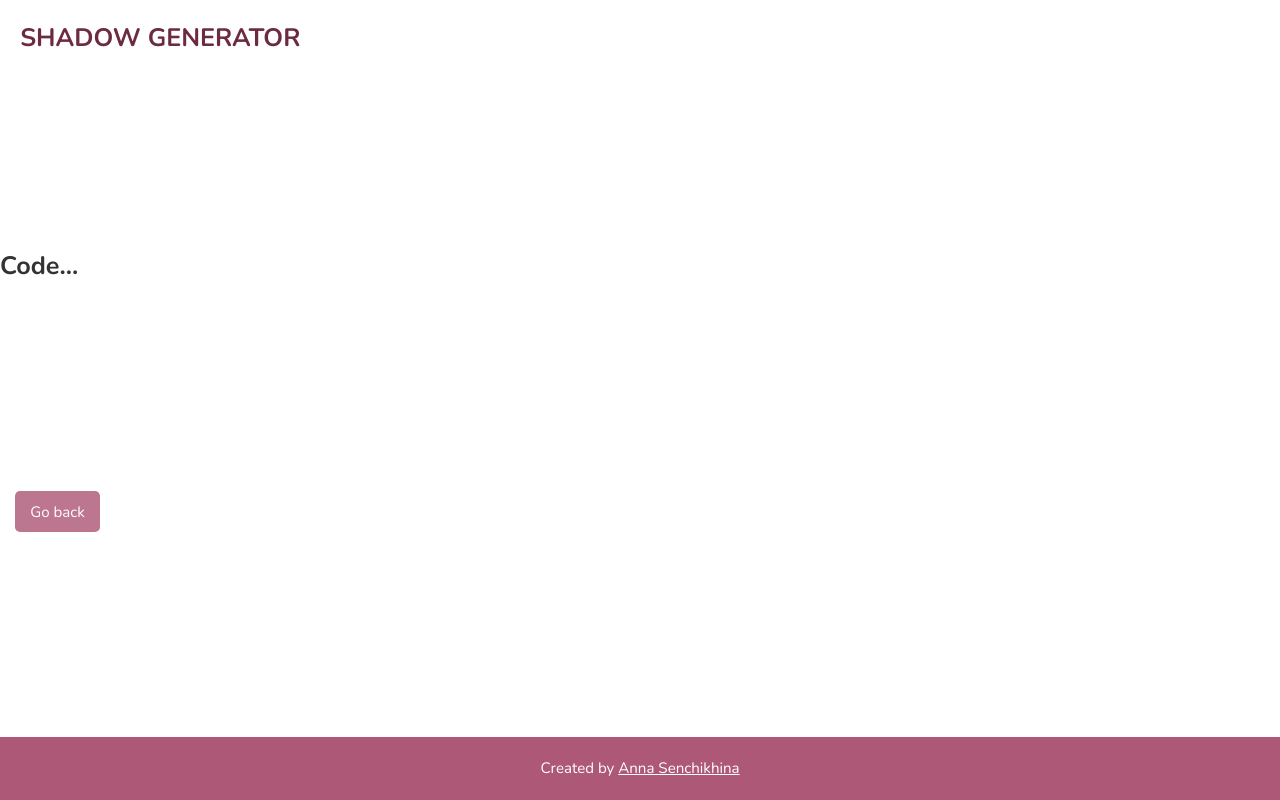
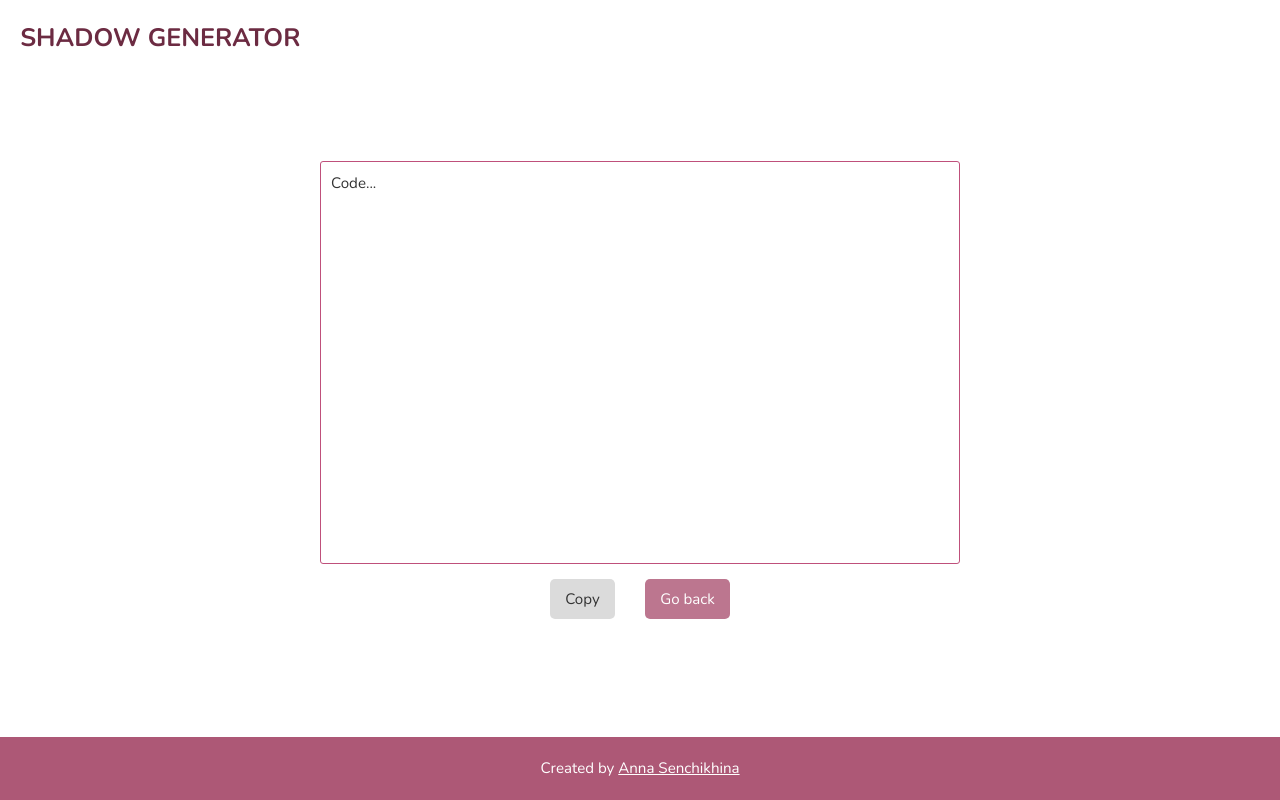
Before and after one commit to AnyaSen/shadow-generator, a React (Create React App) app: page /code in a window 1280 px wide. Built offline with nearby package versions, Linux system fonts and the light colour scheme.

Commit message:
added static Code page

```diff
--- a/src/assets/scss/_mixins.scss
+++ b/src/assets/scss/_mixins.scss
@@ -1,11 +1,11 @@
 @import "../../assets/scss/variables";
 @import "../../assets/scss/breakpoints";
 
-@mixin button($bg-color, $bg-hover-color) {
+@mixin button($bg-color, $bg-hover-color, $color) {
   padding: $space-1 $space-2;
   font-size: $font-sm;
   font-family: inherit;
-  color: $color-white;
+  color: $color;
   background-color: $bg-color;
   margin: $space-2;
 
--- a/src/assets/scss/_variables.scss
+++ b/src/assets/scss/_variables.scss
@@ -20,6 +20,7 @@ $color-dark-tapestry: #6c2b42;
 $color-rose: #bc768f;
 $color-mulberry: #bf507b;
 $color-grey: #dbdbdb;
+$color-dark-grey: #bebebe;
 $color-text-color: #333333;
 $color-white: #ffffff;
 
--- a/src/components/Button/Button.module.scss
+++ /dev/null
@@ -1,7 +0,0 @@
-@import "../../assets/scss/mixins";
-@import "../../assets/scss/variables";
-
-.Button {
-  @include button($color-rose, $color-mulberry);
-  width: fit-content;
-}
--- /dev/null
+++ b/src/components/Buttons/Button/Button.module.scss
@@ -0,0 +1,7 @@
+@import "../../../assets/scss/mixins";
+@import "../../../assets/scss/variables";
+
+.Button {
+  @include button($color-rose, $color-mulberry, $color-white);
+  width: fit-content;
+}
--- /dev/null
+++ b/src/components/Buttons/SecondaryButton/SecondaryButton.jsx
@@ -0,0 +1,7 @@
+import React from "react";
+
+import Styles from "./SecondaryButton.module.scss";
+
+export default function SecondaryButton({ text }) {
+  return <button className={Styles.Button}>{text}</button>;
+}
--- /dev/null
+++ b/src/components/Buttons/SecondaryButton/SecondaryButton.module.scss
@@ -0,0 +1,7 @@
+@import "../../../assets/scss/mixins";
+@import "../../../assets/scss/variables";
+
+.Button {
+  @include button($color-grey, $color-dark-grey, $color-text-color);
+  width: fit-content;
+}
--- a/src/pages/Code/Code.jsx
+++ b/src/pages/Code/Code.jsx
@@ -1,19 +1,27 @@
 import React from "react";
 import { Link } from "react-router-dom";
 
+import Styles from "./Code.module.scss";
+
 import Layout from "../../components/Layout/Layout";
-import Button from "../../components/Button/Button";
+import Button from "../../components/Buttons/Button/Button";
+import SecondaryButton from "../../components/Buttons/SecondaryButton/SecondaryButton";
 
 export default function Code() {
   return (
     <div>
       <Layout>
-        {" "}
-        <h1>Code...</h1>
-        <Link to="/">
-          {" "}
-          <Button text="Go back" />
-        </Link>
+        <div className={Styles.CodePage}>
+          <div className={Styles.CodeContainer}>
+            <p>Code...</p>
+          </div>
+          <div className={Styles.BtnContainer}>
+            <SecondaryButton text="Copy" />
+            <Link to="/">
+              <Button text="Go back" />
+            </Link>
+          </div>
+        </div>
       </Layout>
     </div>
   );
--- /dev/null
+++ b/src/pages/Code/Code.module.scss
@@ -0,0 +1,19 @@
+@import "../../assets/scss/variables";
+
+.CodePage {
+  display: flex;
+  flex-direction: column;
+  align-items: center;
+  .CodeContainer {
+    border: 0.1rem solid $color-mulberry;
+    border-radius: 0.3rem;
+    overflow-y: auto;
+    width: 50%;
+    height: 40rem;
+    padding: $space-1;
+  }
+  .BtnContainer {
+    display: flex;
+    justify-content: space-around;
+  }
+}
```
Also changed, not shown: src/components/Buttons/Button/Button.jsx (renamed from src/components/Button/Button.jsx).
